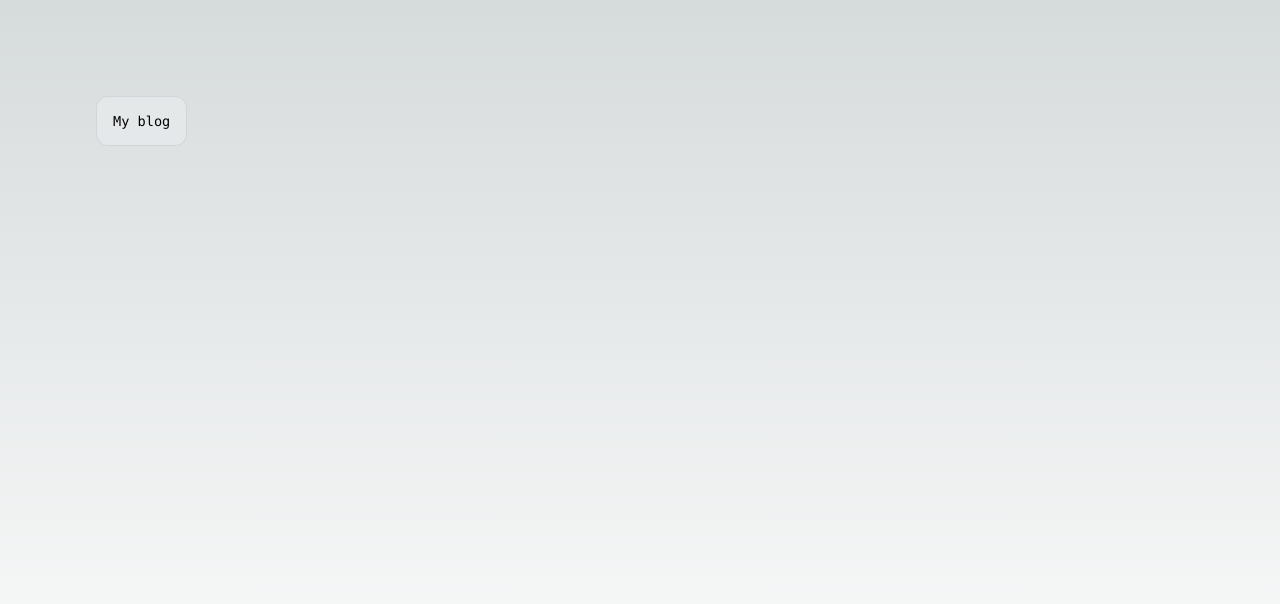
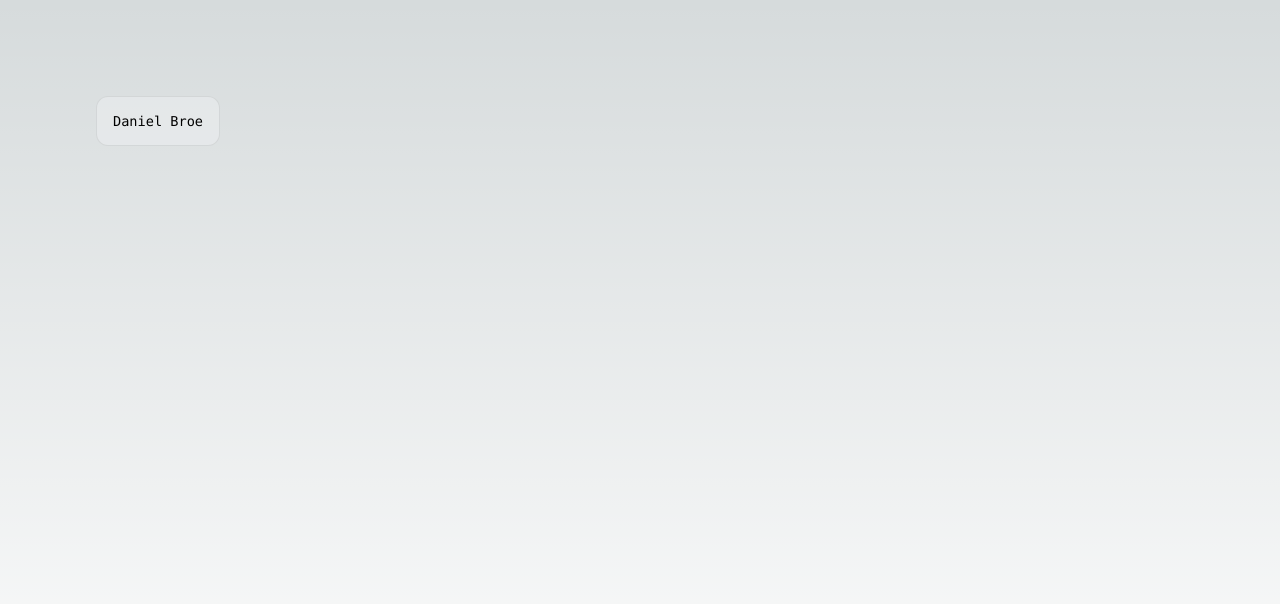
Before and after one commit to BroeDaniel/mywebsite, a Next.js app: page / in a window 1280 px wide. Shown: the top 604 px of the page. Built offline with nearby package versions, Linux system fonts and the light colour scheme.

Commit message:
test commit

```diff
--- a/src/pages/index.tsx
+++ b/src/pages/index.tsx
@@ -10,7 +10,7 @@ export default function Home() {
     <>
       <main className={styles.main}>
         <div className={styles.description}>
-          <p>My blog</p>
+          <p>Daniel Broe</p>
         </div>
       </main>
     </>
```
